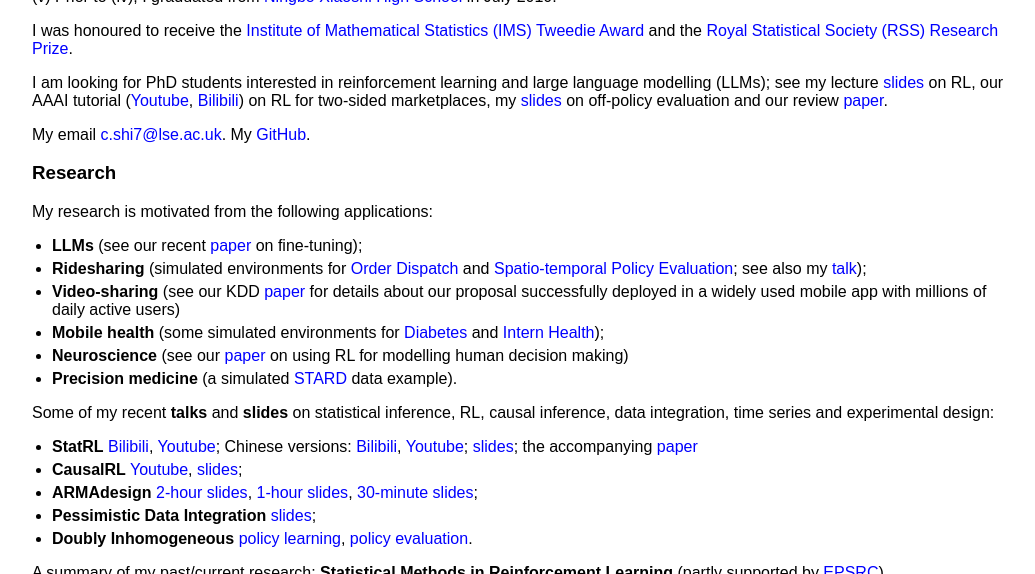
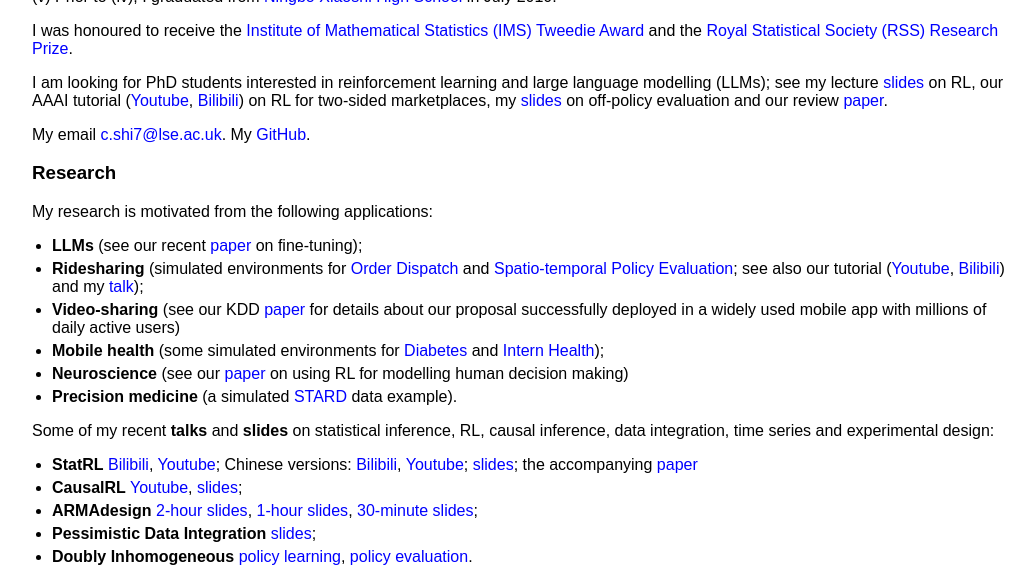
Before and after one commit to callmespring/callmespring.github.io, a Jekyll site: the page built from index.md, in a window 1280 px wide and 900 px high, scrolled down 1056 px, cut to the strip 0-574 px from the top of the window. Shown: the whole strip, without its empty margins (108-1143 px from the left). Built offline with Jekyll 4.4.1, drawn with Linux system fonts in a browser that asks for light colours.

Commit message:
Update index.md

```diff
--- a/index.md
+++ b/index.md
@@ -31,7 +31,8 @@
 
 My research is motivated from the following applications:
 * **LLMs** (see our recent [paper](https://arxiv.org/pdf/2504.03784) on fine-tuning);
-* **Ridesharing** (simulated environments for [Order Dispatch](https://github.com/callmespring/MDPOD) and [Spatio-temporal Policy Evaluation](https://github.com/RunzheStat/CausalMARL); see also my [talk](https://www.bilibili.com/video/BV1yo4y1j7FU/?spm_id_from=333.337.search-card.all.click&vd_source=0ff25cf8645aa63231bec2428b94bf6f));
+* **Ridesharing** (simulated environments for [Order Dispatch](https://github.com/callmespring/MDPOD) and [Spatio-temporal Policy Evaluation](https://github.com/RunzheStat/CausalMARL); see also our tutorial ([Youtube](https://www.youtube.com/watch?v=LwShOYaRFqM&list=PLA_E7IjY9cw4aC4T8pnV3vl9wSA1461KV), [Bilibili](https://www.bilibili.com/video/BV1ZS9NYpEHg/?spm_id_from=333.788.recommend_more_video.-1&vd_source=0ff25cf8645aa63231bec2428b94bf6f
+)) and my [talk](https://www.bilibili.com/video/BV1yo4y1j7FU/?spm_id_from=333.337.search-card.all.click&vd_source=0ff25cf8645aa63231bec2428b94bf6f));
 * **Video-sharing** (see our KDD [paper](https://dl.acm.org/doi/pdf/10.1145/3580305.3599809) for details about our proposal successfully deployed in a widely used mobile app with millions of daily active users)
 * **Mobile health** (some simulated environments for [Diabetes](https://github.com/RunzheStat/TestMDP) and [Intern Health](https://github.com/limengbinggz/cusum-rl));
 * **Neuroscience** (see our [paper](https://www.biorxiv.org/content/10.1101/2023.06.19.545524v1.full.pdf) on using RL for modelling human decision making)
```
